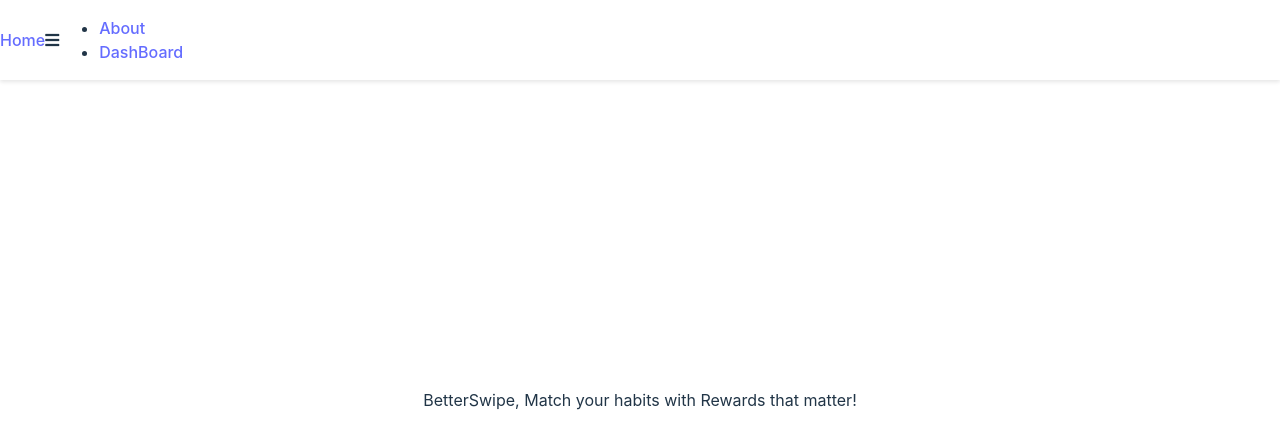
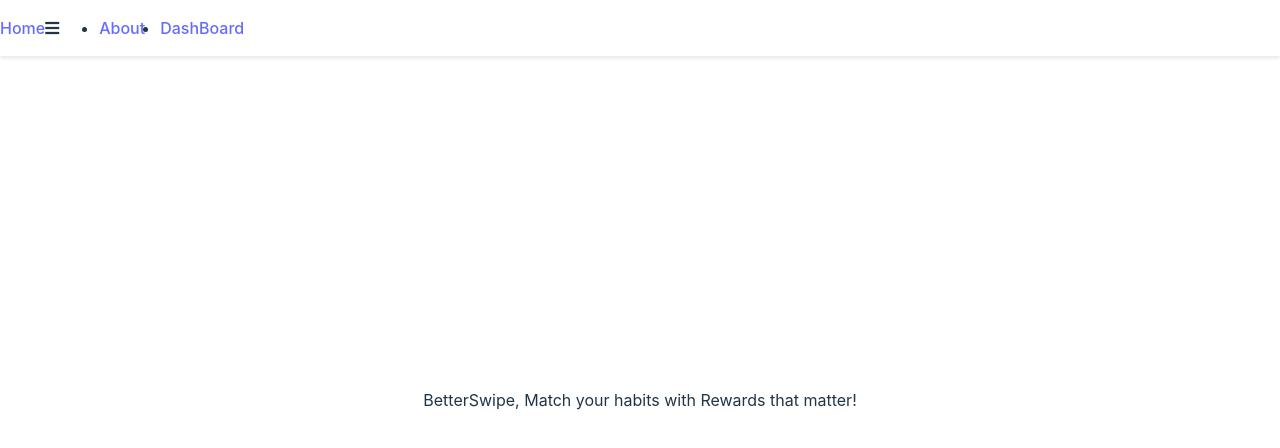
Before and after one commit to jbudcardi/BetterSwipe, a React (Vite) app in the folder frontend/: page / in a window 1280 px wide. Shown: the top 448 px of the page. Built offline with nearby package versions, Linux system fonts and the light colour scheme.

Commit message:
wrapped the dashboard button to the left of about

```diff
--- a/frontend/src/App.jsx
+++ b/frontend/src/App.jsx
@@ -18,7 +18,7 @@
       <Routes>
         <Route path="/" element={<HomePage />} />
         <Route path="/about" element={<AboutPage />} />
-        <Route path="/Dashboard" element={<DashBoard />} />
+        <Route path="/dashboard" element={<DashBoard />} />
         {/* Add more routes as needed */}
       </Routes>
     </Router>
--- a/frontend/src/components/NavBar.css
+++ b/frontend/src/components/NavBar.css
@@ -15,11 +15,17 @@
  .navbar .nav-links{
     list-style: none;
    padding-left: 0;
+   padding: auto;
     margin: 0;
     display: flex;
     gap: 15px; /* Creates space between links */
 
 }
+
+.navbar .nav-links .dashboard-link{
+  margin-left: auto;
+}
+
 
 .navbar .nav-links li a {
     text-decoration: none;
@@ -42,4 +48,10 @@
     color: #333;
   }
 
+  .nav-menu{
+    display: flex;
+    flex-wrap: nowrap;
+    gap: 15px;
+  }
+
   /* Navigation bar responsiveness */
--- a/frontend/src/components/NavBar.jsx
+++ b/frontend/src/components/NavBar.jsx
@@ -22,7 +22,7 @@
             <ul className={clicked ? 'nav-menu active' : 'nav-menu'}>
                 {/*<li><Link to="/" className="nav-links" onClick={closeMobileMenu}>Home</Link></li>*/}
                 <li><Link to="/about"className="nav-links" onClick={closeMobileMenu} >About</Link></li>
-                <li><Link to="/about"className="nav-links" onClick={closeMobileMenu}>DashBoard</Link></li>
+                <li><Link to="/dashboard"className="nav-links dashboard-link" onClick={closeMobileMenu}>DashBoard</Link></li>
                 {/*this is where other potential navigation items will be present*/}
             </ul>
 
```
